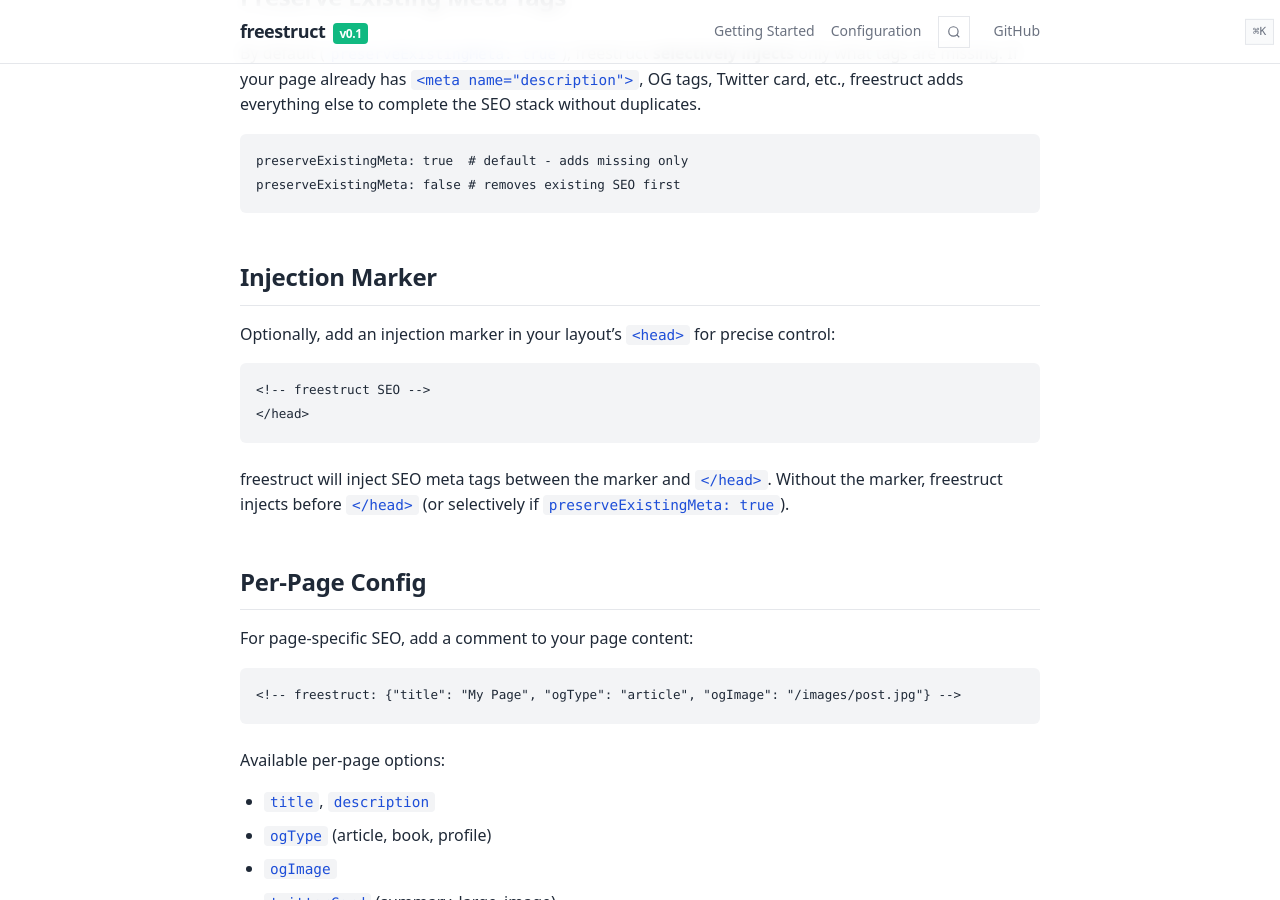
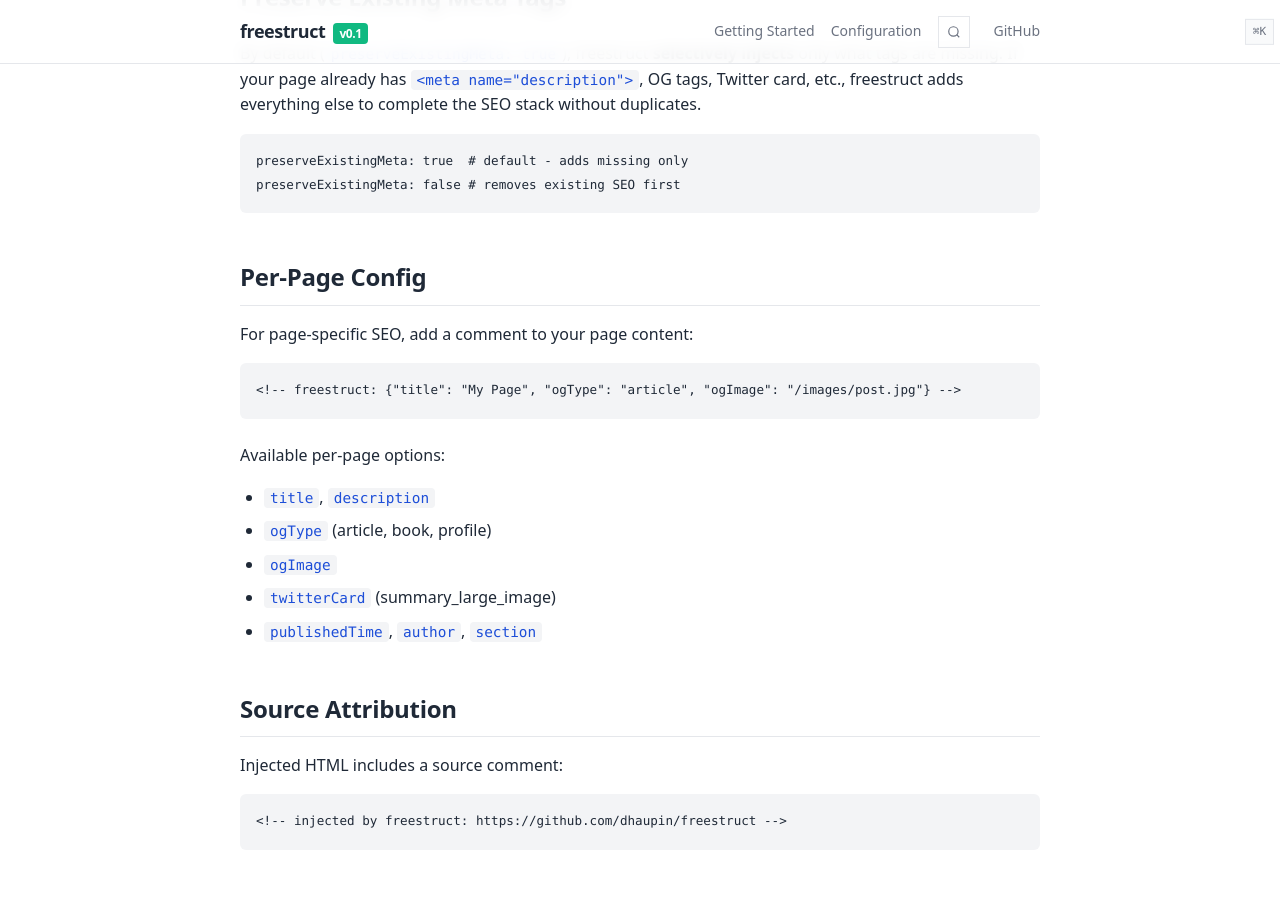
Before and after one commit to dhaupin/freestruct, a Jekyll site: the page built from docs/configuration.md, in a window 1280 px wide and 900 px high, scrolled down 2730 px. Built offline with Jekyll 4.4.1, drawn with Linux system fonts in a browser that asks for light colours.

Commit message:
Remove injection marker - auto injects instead

````diff
--- a/docs/configuration.md
+++ b/docs/configuration.md
@@ -104,17 +104,6 @@ preserveExistingMeta: true  # default - adds missing only
 preserveExistingMeta: false # removes existing SEO first
 ```
 
-## Injection Marker
-
-Optionally, add an injection marker in your layout's `<head>` for precise control:
-
-```html
-<!-- freestruct SEO -->
-</head>
-```
-
-freestruct will inject SEO meta tags between the marker and `</head>`. Without the marker, freestruct injects before `</head>` (or selectively if `preserveExistingMeta: true`).
-
 ## Per-Page Config
 
 For page-specific SEO, add a comment to your page content:
````
Also changed, not shown: docs/getting-started.md (+0 -11 lines), docs/lib/inject.js.
